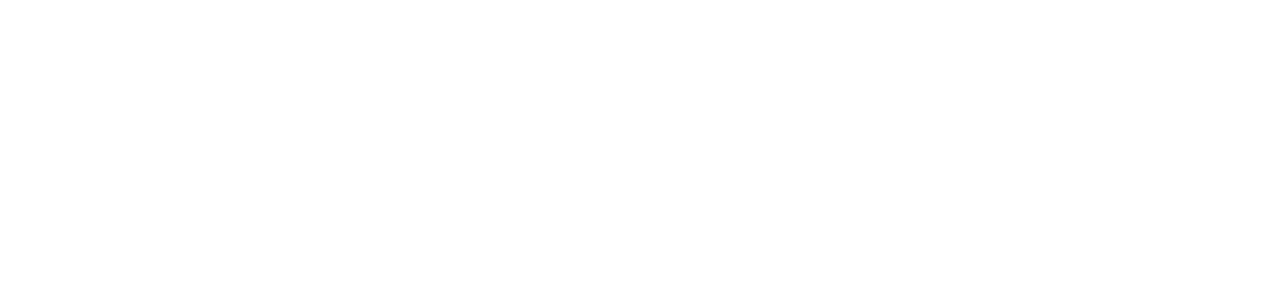
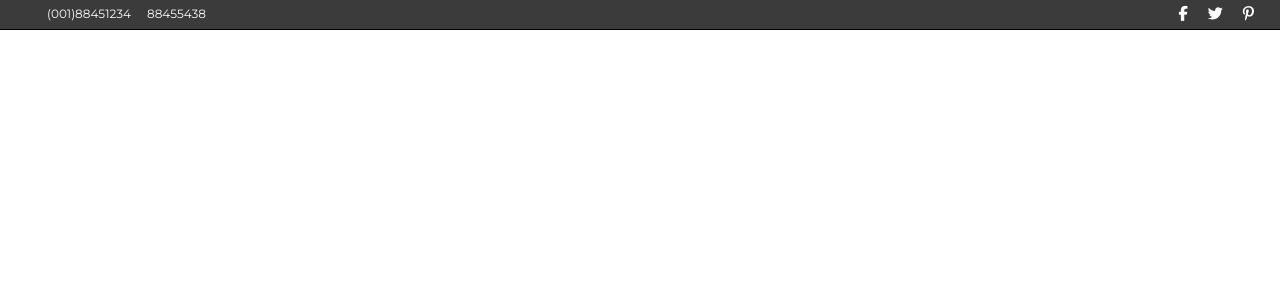
Before and after one commit to Francesco-Alquati/proj-html-vuejs, a Vue app: page / in a window 1280 px wide. Shown: the top 300 px of the page. Built offline with nearby package versions, Linux system fonts and the light colour scheme.

Commit message:
[UPD] Added contacts  in header section

```diff
--- a/index.html
+++ b/index.html
@@ -1,13 +1,19 @@
 <!doctype html>
 <html lang="en">
+
 <head>
   <meta charset="UTF-8" />
   <link rel="icon" type="image/svg+xml" href="/vite.svg" />
+  <link rel="stylesheet" href="https://cdnjs.cloudflare.com/ajax/libs/font-awesome/6.6.0/css/all.min.css"
+    integrity="sha512-Kc323vGBEqzTmouAECnVceyQqyqdsSiqLQISBL29aUW4U/M7pSPA/gEUZQqv1cwx4OnYxTxve5UMg5GT6L4JJg=="
+    crossorigin="anonymous" referrerpolicy="no-referrer" />
   <meta name="viewport" content="width=device-width, initial-scale=1.0" />
   <title></title>
 </head>
+
 <body>
   <div id="app"></div>
   <script type="module" src="/src/main.js"></script>
 </body>
+
 </html>
--- a/src/App.vue
+++ b/src/App.vue
@@ -1,9 +1,23 @@
 <script>
+import AppHeader from './components/AppHeader.vue';
 
+export default{
+  components:{
+    AppHeader,
+  }
+}
 </script>
 
 <template>
+  <header>
+    <AppHeader />
+  </header>
+  <main>
 
+  </main>
+  <footer>
+
+  </footer>
 </template>
 
 <style lang="scss">
--- /dev/null
+++ b/src/components/AppHeader.vue
@@ -0,0 +1,54 @@
+<script>
+export default {
+
+}
+</script>
+<template>
+    <header>
+        <div class="container-fluid">
+            <div class="row contacts border-bottom border-black">
+                <div class="col-6">
+                    <div class="numbers">
+                        <span class="landline">(001)88451234</span>
+                        <span class="mobile ms-3">88455438</span>
+                    </div>
+                </div>
+                <div class="col-6 text-end">
+                    <i class="fa-brands fa-facebook-f"></i>
+                    <i class="fab fa-twitter"></i>
+                    <i class="fab fa-pinterest-p"></i>
+                </div>
+            </div>
+            <div class="row">
+                <div class="col-3">
+
+                </div>
+                <div class="col-6">
+
+                </div>
+                <div class="col-3">
+
+                </div>
+            </div>
+        </div>
+    </header>
+
+</template>
+<style lang="scss" scoped>
+.contacts{
+    height: 30px;
+    background-color: #3B3B3B;
+    color: white;
+    font-size: 12px;
+}
+.numbers{
+    padding: 5px;
+    margin-left: 30px;
+}
+i{
+    margin-right: 8px;
+    font-size: 15px;
+    padding: 6px;
+}
+
+</style>
```
Lines whose indentation alone changed are shown as unchanged.
